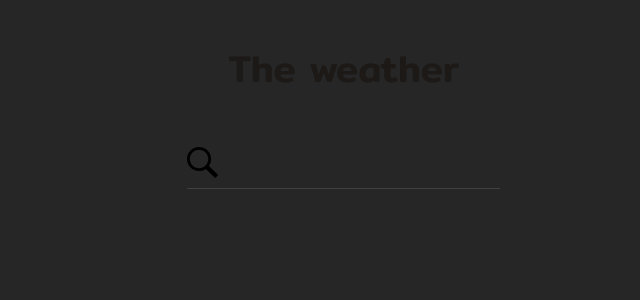
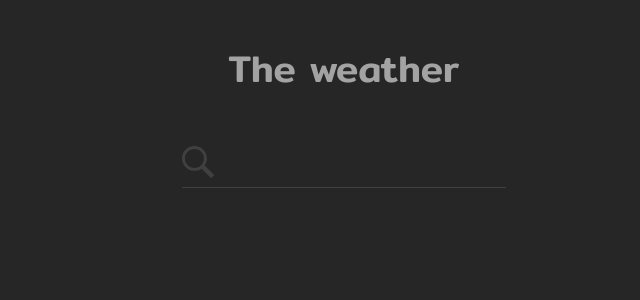
Before and after one commit to CrisSaavedra/The-simple-weather, a React (Vite) app: page / in a window 1280 px wide. Shown: the top 300 px of the page, without its empty margins (296-936 px from the left). Built offline with nearby package versions, Linux system fonts and the light colour scheme.

Commit message:
search animations

```diff
--- a/src/TheWeather.jsx
+++ b/src/TheWeather.jsx
@@ -10,7 +10,7 @@ function TheWeather() {
       <div className=" mx-auto  w-11/12 ">
         <div className="flex flex-col items-center bg-neutral-800 ">
           {/* <img className='mt-10' src={logo} alt="Logo the weather" width={100}/> */}
-          <h3 className='text-6xl mt-20 font-font1 font-normal text-stone-900'> The weather</h3>
+          <h3 className='text-6xl mt-20 font-font1 font-normal text-neutral-400'> The weather</h3>
         </div>
 
         <SearchBar/>
--- a/src/components/searchbar/SearchBar.jsx
+++ b/src/components/searchbar/SearchBar.jsx
@@ -1,10 +1,31 @@
+import { useState } from "react";
+
+
 
 
 export const SearchBar = () => {
+
+
+    const [search, setSearch] = useState('');
+
+    const onSearch = (e) => {
+        const target = e.target
+        var element = document.getElementById("search");
+        if (target.value != '') {
+            element.classList.add("bg-none");
+            setSearch(target.value)
+        } else {
+            element.classList.remove("bg-none");
+        }
+    }
+
+
+
+
     return (
         <div className="text-neutral-400 text-4xl flex flex-col items-center pt-20">
-            <div className="border-b border-neutral-700 bg-neutral-800">
-                <input type="search" className=" bg-neutral-800 h-20 bg-search bg-no-repeat bg-left bg-50% focus:outline-0 active:border-0 focus:bg-none"/>
+            <div className=" bg-neutral-800">
+                <input id="search" onChange={e => onSearch(e)} type="search" className=" bg-neutral-800 h-20 bg-search bg-no-repeat bg-left bg-50% focus:outline-0 focus:bg-none focus:scale-110  hover:border-neutral-700  border-b border-neutral-700 transition-all ease-out  duration-500" />
             </div>
 
         </div>
--- a/src/index.css
+++ b/src/index.css
@@ -1,6 +1,7 @@
 @import url('https://fonts.googleapis.com/css2?family=Mitr:wght@200;500;600;700&display=swap');
 @import './styles/normalize.css';
 @import './styles/basic.css';
+@import './styles/components.css';
 
 
 
--- a/src/styles/basic.css
+++ b/src/styles/basic.css
@@ -1,6 +1,4 @@
 :root {
-    --fuentePrincipal: 'Roboto', sans-serif;
-    --fuenteSegundaria: 'Lato', sans-serif;
 }
 
 html{
@@ -12,7 +10,7 @@ html{
 }
 
 body{
-    font-family: var(--fuentePrincipal);
+
     font-size: 1.6rem;
     line-height: 1.5;
 }
@@ -26,8 +24,6 @@ body{
 }
 
 h1,h2,h3,h4,h5,h6{
-    font-weight: 900;
-    font-family: var(--fuenteSegundaria);
     margin: 0;
     padding: 0;
 }
--- /dev/null
+++ b/src/styles/components.css
@@ -0,0 +1,14 @@
+input[type="search"]::-webkit-search-cancel-button {
+
+    /* Remove default */
+    -webkit-appearance: none;
+
+
+
+    /* Now your own custom styles */
+    /* height: 10px;
+    width: 10px;
+    background: red; */
+    /* Will place small red box on the right of input (positioning carries over) */
+
+  }
--- a/tailwind.config.cjs
+++ b/tailwind.config.cjs
@@ -22,7 +22,8 @@ module.exports = {
       backgroundImage: {
         'search': "url('./assets/search.svg')",
 
-      }
+      },
+
     },
   },
   plugins: [],
```
Also changed, not shown: src/assets/search.svg.
